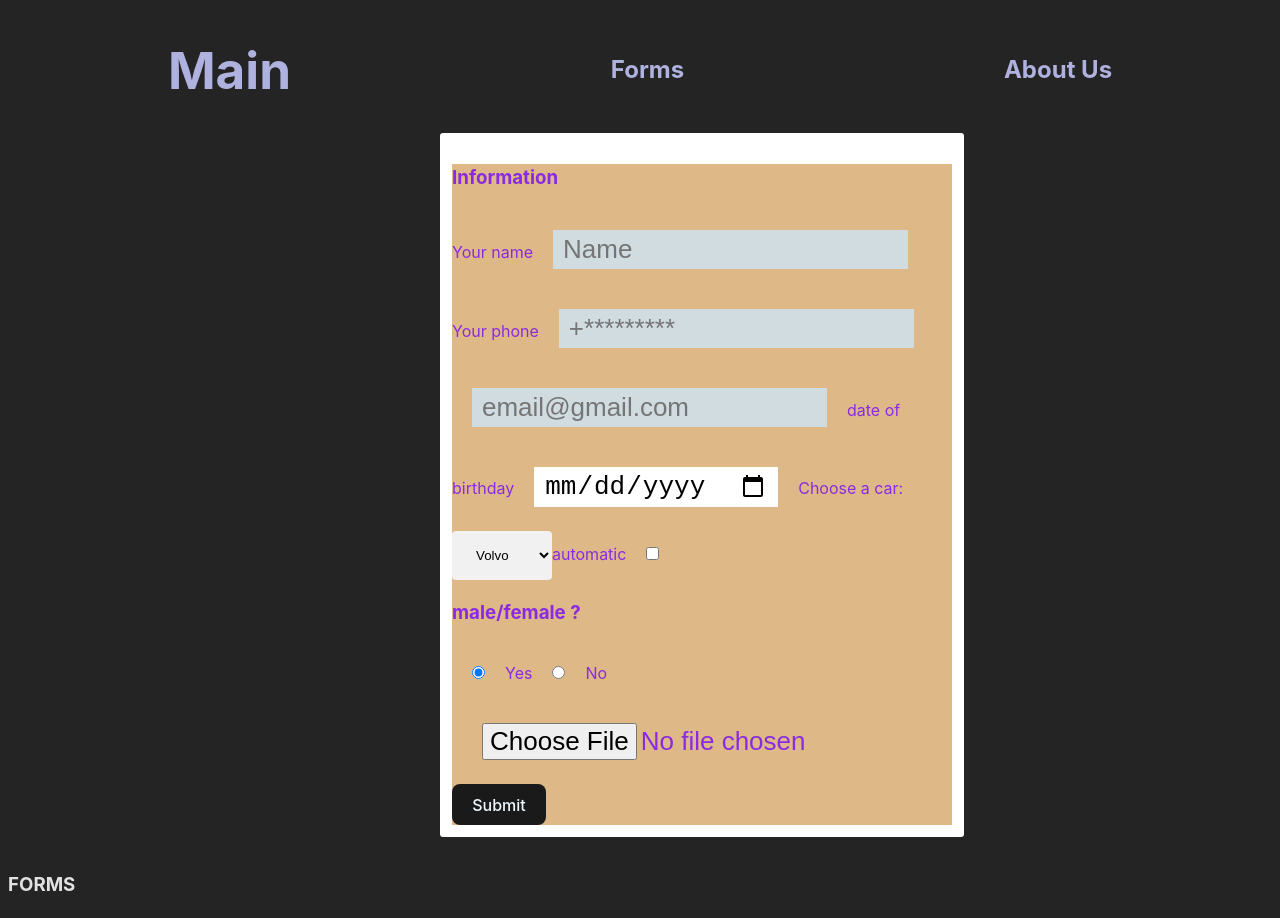
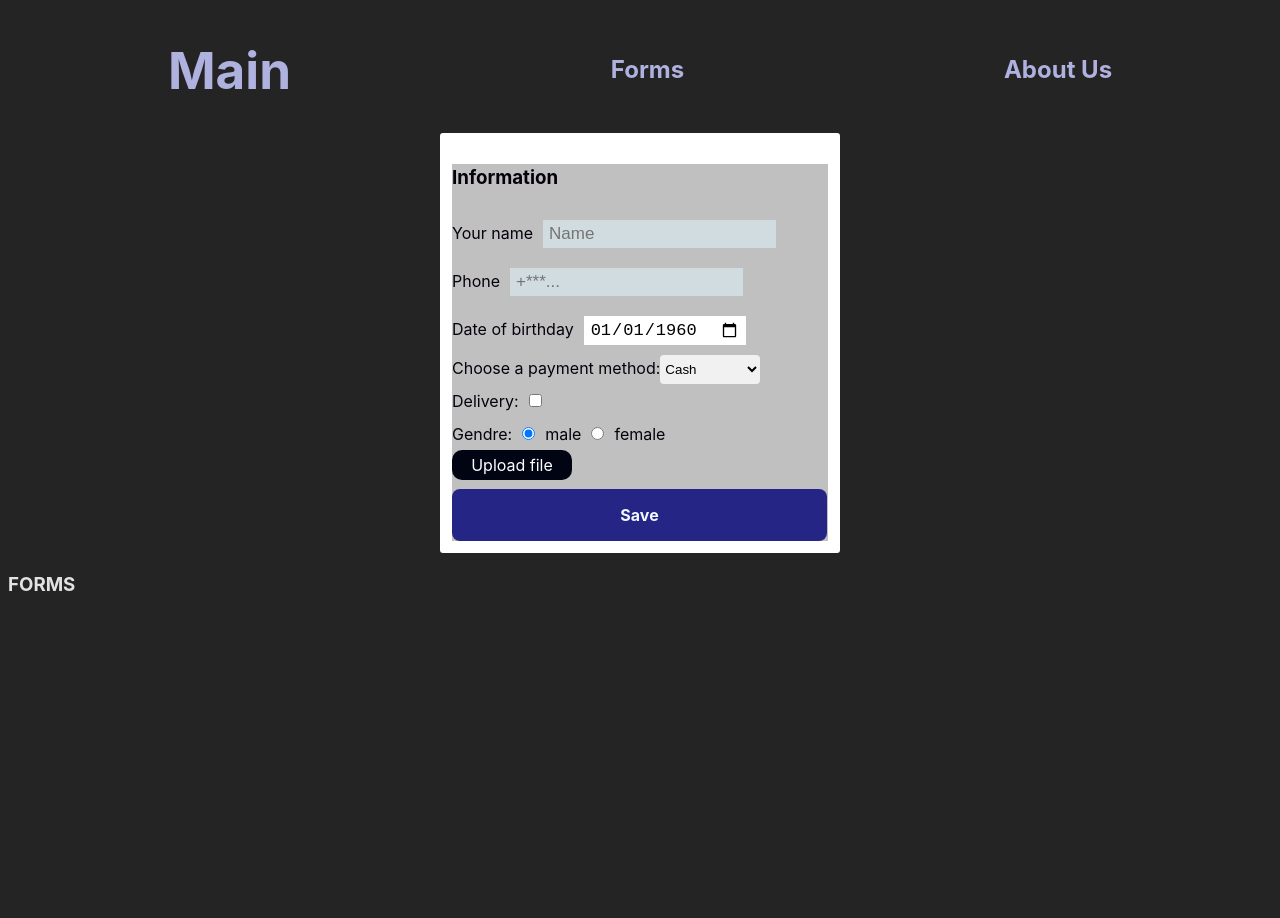
Before and after one commit to wlladislaw/rss-react, a React (Vite) app in the folder react_components/: page /forms in a window 1280 px wide. After the commit the page ends 800 px from the top, so only its background shows below. Built offline with nearby package versions, Linux system fonts and the light colour scheme.

Commit message:
feat: add some styles

```diff
--- a/react_components/src/components/App/App.scss
+++ b/react_components/src/components/App/App.scss
@@ -9,10 +9,10 @@ form {
   }
 
   input {
-    margin: 20px;
-    padding: 4px 10px;
+    margin: 10px;
+    padding: 4px 6px;
     border: 0;
-    font-size: 26px;
+    font-size: 17px;
   }
 
   .search_bar {
--- a/react_components/src/components/Form/Form.scss
+++ b/react_components/src/components/Form/Form.scss
@@ -7,8 +7,8 @@
   border-radius: 3px;
 
   .form_info {
-    background-color: burlywood;
-    color: blueviolet;
+    background-color:silver;
+    color: rgb(6, 0, 12);
   }
 
   input[type=text],
@@ -20,9 +20,74 @@
   select {
     width: 100%;
     width: 100px;
-    padding: 16px 20px;
+    padding: 6px 1px;
     border: none;
     border-radius: 4px;
     background-color: #f1f1f1;
   }
 }
+
+.info_cards {
+  max-width: 1600px;
+  display: flex;
+  flex-wrap: wrap;
+
+  .info_card-item {
+    width: 400px;
+  }
+
+}
+
+// .file_upload {
+//   opacity: 0;
+//   position: absolute;
+//   z-index: -1;
+//   overflow: hidden;
+//   width: 0.4px;
+//   height: 0.4px;
+// }
+#file_upload-container input[type="file"] {
+  display: none;
+}
+
+#file_upload-container {
+  position: relative;
+  overflow: hidden;
+  width: 120px;
+  height: 30px;
+  background: #010513;
+  border-radius: 10px;
+  color: #fff;
+  text-align: center;
+
+  &:hover {
+    background: #a330e6;
+  }
+
+  label {
+    display: block;
+    position: absolute;
+    top: 0;
+    left: 0;
+    width: 100%;
+    height: 100%;
+    cursor: pointer;
+  }
+
+  span {
+    line-height: 30px;
+  }
+}
+
+.form_btn {
+  margin-top: 9px;
+  width: 375px;
+  cursor: pointer;
+  line-height: 30px;
+  font-weight: bold;
+  background: rgb(37, 37, 134);
+
+  &:hover {
+    background: #8e3ceb;
+  }
+}
--- a/react_components/src/components/Form/Form.tsx
+++ b/react_components/src/components/Form/Form.tsx
@@ -17,13 +17,13 @@ class Form extends React.Component<{}, {}> {
   handleSubmit(event) {
     event.preventDefault();
 
-    const neewForm = {
+    const newForm = {
       name: this.nameInput.current.value,
       phone: this.phoneInput.current.value,
       date: this.dateInput.current.value,
     };
     this.setState((prevState) => ({
-      forms: [...prevState.forms, neewForm],
+      forms: [...prevState.forms, newForm],
     }));
     this.nameInput.current.value = '';
     this.phoneInput.current.value = '';
@@ -37,62 +37,84 @@ class Form extends React.Component<{}, {}> {
           <div className="form_container">
             <div className="form_info">
               <h3>Information</h3>
-
               <label>
                 Your name
-                <input id="name" ref={this.nameInput} name="name" type="text" placeholder="Name" />
+                <input
+                  id="name"
+                  ref={this.nameInput}
+                  name="name"
+                  type="text"
+                  placeholder="Name"
+                  required
+                />
               </label>
 
-              <label htmlFor="phone">Your phone</label>
+              <label htmlFor="phone">Phone</label>
               <input
                 id="phone"
                 ref={this.phoneInput}
                 name="phone"
                 type="text"
-                placeholder="+*********"
+                placeholder="+***..."
+                required
               />
-
+              {/*
               <input
                 id="email"
                 ref={(inp) => (this._emailInput = inp)}
                 name="email"
                 type="email"
                 placeholder="email@gmail.com"
-              />
-
+              /> */}
+              <br />
               <label>
-                date of birthday
-                <input type="date" ref={this.dateInput} />
+                Date of birthday
+                <input type="date" ref={this.dateInput} value="1960-01-01" />
               </label>
-
-              <label htmlFor="cars">Choose a car:</label>
-              <select name="cars" id="cars">
-                <option value="volvo">Volvo</option>
-                <option value="saab">Saab</option>
-                <option value="audi">Audi</option>
+              <br />
+              <label htmlFor="payment">Choose a payment method:</label>
+              <select name="payment">
+                <option value="cash">Cash</option>
+                <option value="online">Online</option>
+                <option value="crypto">Crypto</option>
               </select>
-
+              <br />
               <label>
-                automatic
+                Delivery:
                 <input type="checkbox" />
               </label>
 
-              <h3>male/female ?</h3>
               <div className="switch_field">
-                <input type="radio" id="radio-one" name="switch-one" value="yes" checked />
-                <label htmlFor="radio-one">Yes</label>
-                <input type="radio" id="radio-two" name="switch-one" value="no" />
-                <label htmlFor="radio-two">No</label>
+                <span>Gendre:</span>
+                <input type="radio" name="switch-one" value="male" checked />
+                <label htmlFor="radio-one">male</label>
+                <input type="radio" name="switch-one" value="female" />
+                <label htmlFor="radio-two">female</label>
+              </div>
+              {/* <label className="file_upload">
+                <span>Upload files</span>
+                <input type="file" name="file" />
+              </label> */}
+              <div id="file_upload-container">
+                <label>
+                  <input type="file" name="file" id="uploade_file" />
+                  <span>Upload file</span>
+                </label>
               </div>
 
-              <input type="file" />
-
-              <button className="form_btn">Submit</button>
+              <button className="form_btn">Save</button>
             </div>
           </div>
         </form>
-        <h1>{this.state.forms[0]?.name}</h1>
-        <h1>{this.state.forms[1]?.name}</h1>
+        <div className="info_cards">
+          {this.state.forms.map((el) => (
+            <div className="info_card-item" key={el.phone}>
+              <h1>{el.name}</h1>
+              <h1>{el.phone}</h1>
+              <h1>{el.date}</h1>
+            </div>
+          ))}
+        </div>
       </React.Fragment>
     );
   }
```
